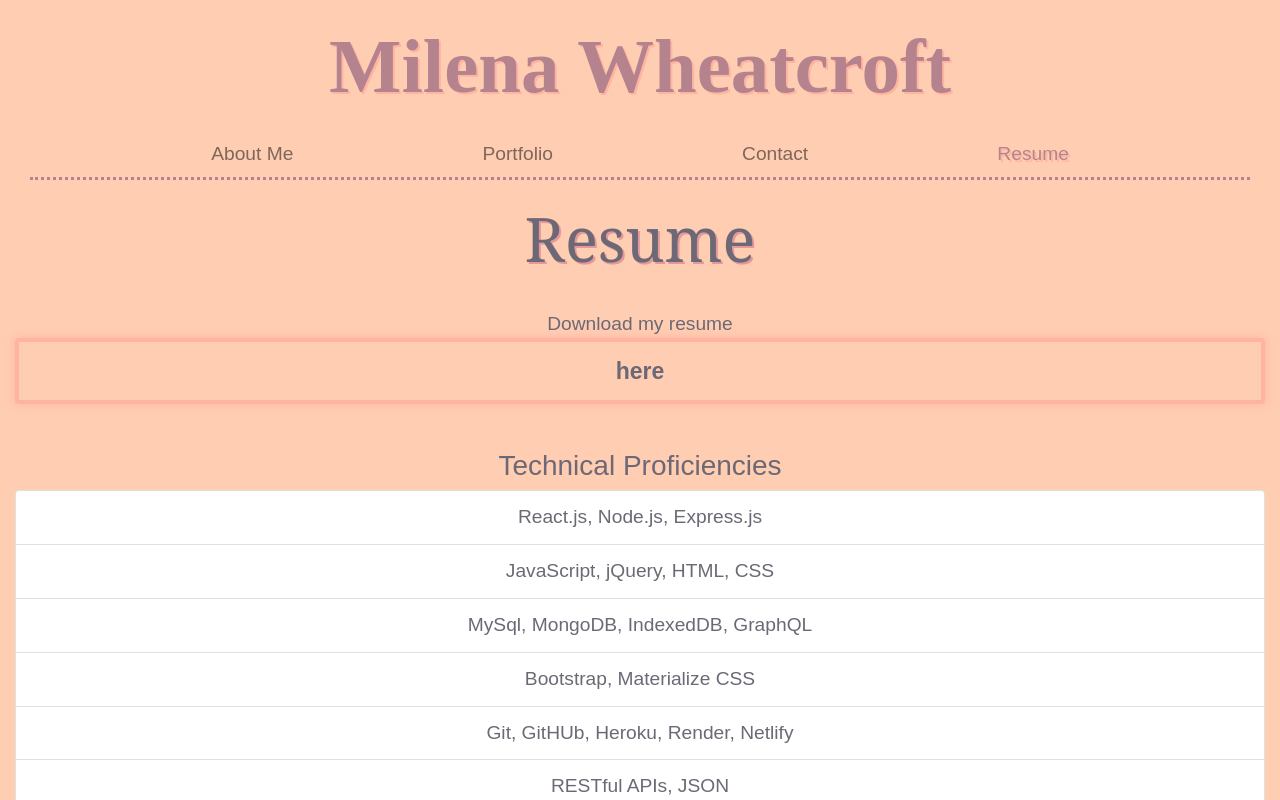
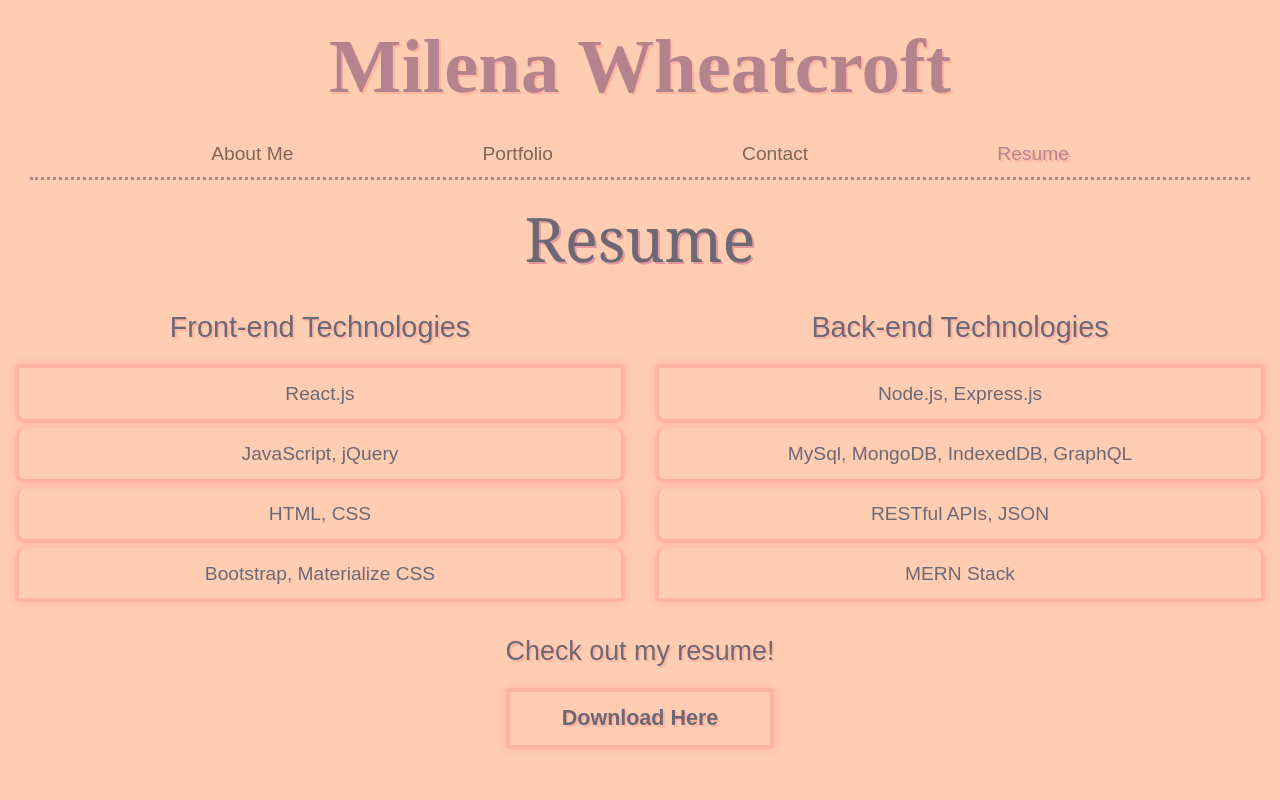
Before and after one commit to milena-allaway/react_portfolio, a React (Vite) app: page /resume in a window 1280 px wide. Shown: the top 800 px of the page. Built offline with nearby package versions, Linux system fonts and the light colour scheme; a web font is replaced by a local one.

Commit message:
styled resume page and reorganized content

```diff
--- a/src/pages/ResumePage.jsx
+++ b/src/pages/ResumePage.jsx
@@ -1,6 +1,6 @@
-import "../style/style.css";
+import { Container, Row, Col } from "react-bootstrap";
 import PDF from "../assets/milenaWheatcroftResume.pdf";
-import { Container } from "react-bootstrap";
+import "../style/resume.css";
 
 export default function Resume() {
   return (
@@ -9,38 +9,50 @@ export default function Resume() {
         <h1>Resume</h1>
         <br />
 
-        {/* Link to Downloadable Resume */}
-        <p>
-          Download my resume{" "}
-          <a href={PDF} download className="btn btn-outline-dark">
-            here
-          </a>
-        </p>
-        <br />
+        <Row>
+          <Col xs={12} md={6}>
+            {/* Front-end Technologies */}
+            <div>
+              <h3>Front-end Technologies</h3>
+              <ul className="list-group">
+                <li className="list-group-item">React.js</li>
+                <li className="list-group-item">JavaScript, jQuery</li>
+                <li className="list-group-item">HTML, CSS</li>
+                <li className="list-group-item">Bootstrap, Materialize CSS</li>
+              </ul>
+            </div>
+          </Col>
 
-        {/* List of Developer Proficiencies */}
+          <Col xs={12} md={6}>
+            {/* Back-end Technologies */}
             <div>
-          <h3>Technical Proficiencies</h3>
+              <h3>Back-end Technologies</h3>
               <ul className="list-group">
-            <li className="list-group-item">React.js, Node.js, Express.js</li>
-            <li className="list-group-item">JavaScript, jQuery, HTML, CSS</li>
+                <li className="list-group-item">Node.js, Express.js</li>
                 <li className="list-group-item">
                   MySql, MongoDB, IndexedDB, GraphQL
                 </li>
-            <li className="list-group-item">Bootstrap, Materialize CSS</li>
-            <li className="list-group-item">
-              Git, GitHUb, Heroku, Render, Netlify
-            </li>
                 <li className="list-group-item">RESTful APIs, JSON</li>
                 <li className="list-group-item">MERN Stack</li>
-            <li className="list-group-item">
-              Progressive Web Applications (PWAs)
-            </li>
-            <li className="list-group-item">
-              Object Oriented Programming (OOP)
-            </li>
               </ul>
             </div>
+          </Col>
+        </Row>
+
+        {/* Link to Downloadable Resume */}
+        <Row className="mt-4">
+          <Col
+            xs={12}
+            className="d-flex align-items-center justify-content-center"
+          >
+            <div className="resume-text">
+              <p>Check out my resume!</p>
+              <a href={PDF} download className="btn btn-outline-dark">
+                Download Here
+              </a>
+            </div>
+          </Col>
+        </Row>
       </div>
     </Container>
   );
--- /dev/null
+++ b/src/style/resume.css
@@ -0,0 +1,31 @@
+.btn {
+    max-width: 300px;
+    font-size: .8em;
+}
+
+.resume-text {
+    font-size: 1.4em;
+    text-shadow: 2px 2px var(--melon);
+}
+
+h3 {
+    font-size: 1.5em;
+    text-shadow: 2px 2px var(--melon);
+    margin-bottom: 20px;
+}
+
+.list-group-item {
+    border: solid 4px var(--melon);
+    box-shadow: 0 0 10px var(--melon);
+    background-color: transparent;
+    color: var(--dim-gray);
+    font-size: 1em;
+    padding-bottom: 10px;
+    margin-bottom: 5px;
+    border-radius: 10px;
+}
+.list-group-item:hover {
+    background-color: var(--salmon-pink);
+    color: var(--apricot);
+
+}
```
Lines whose indentation alone changed are shown as unchanged.
